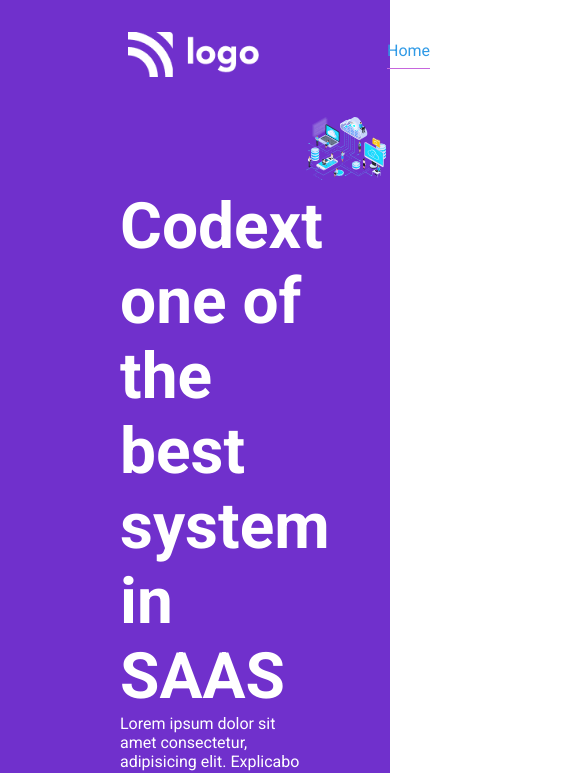
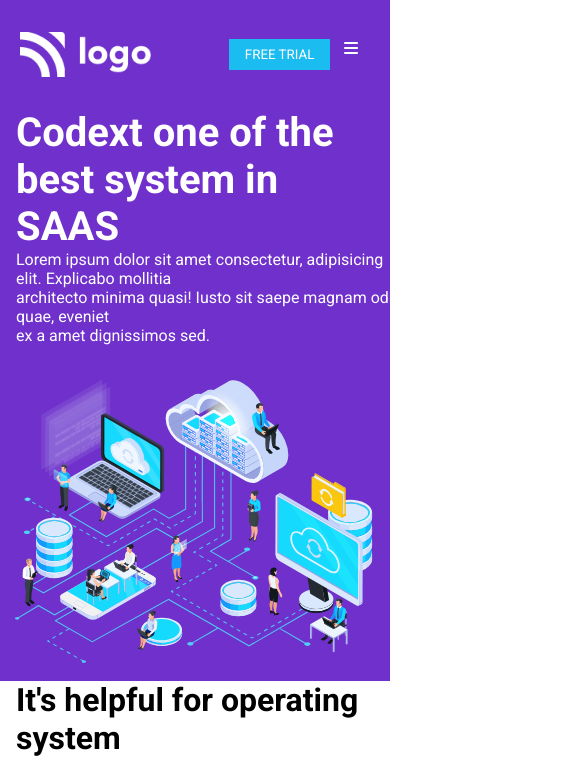
Before and after one commit to karanch577/css-project-13, a plain HTML site: page index.html in a window 390 px wide. Shown: the top 773 px of the page, 585 px wide, since content can reach past the window. Drawn offline with Linux system fonts and the light colour scheme.

Commit message:
responsiveness added

```diff
--- a/index.html
+++ b/index.html
@@ -16,18 +16,20 @@
         <div class="nav-right">
 
             <ul class="list">
-                <li class="list-items item-active">Home</li>
-                <li class="list-items">Services</li>
-                <li class="list-items">Pricing</li>
-                <li class="list-items">Testimonials</li>
-                <li class="list-items">Blog</li>
+                <a href="#"><li class="list-items item-active">Home</li></a>
+                <a href="#"><li class="list-items">Services</li></a>
+                <a href="#"><li class="list-items">Pricing</li></a>
+                <a href="#"><li class="list-items">Testimonials</li></a>
+                <a href="#"><li class="list-items">Blog</li></a>
             </ul>
             <button class="btn">FREE TRIAL</button>
         </div>
     </nav>
+
+    <!-- hero -->
     <div class="hero">
         <div class="hero-left">
-            <h1 class="hero-heading">Codext one of<br>the best system<br>in SAAS</h1>
+            <h1 class="hero-heading">Codext one of the best system in<br>SAAS</h1>
             <p class="description">Lorem ipsum dolor sit amet consectetur, adipisicing elit. Explicabo mollitia<br>architecto minima quasi! Iusto sit saepe magnam odit quae, eveniet<br>ex a amet dignissimos sed.</p>
         </div>
         <div class="hero-right">
--- a/style.css
+++ b/style.css
@@ -23,15 +23,24 @@ nav{
 .nav-right{
     display: flex;
     align-items: center;
+    width: 60%;
+    justify-content: space-between;
 }
 
 .list{
     list-style: none;
+    width: 65%;
     display: flex;
+    justify-content: space-between;
+}
+
+.list a{
+    text-decoration: none;
 }
 
 .list-items{
-    margin-right: 2em;
+    margin-right: 50%;
+    color: #fff;
 }
 
 .item-active{
@@ -43,8 +52,11 @@ nav{
 .btn{
     color: #fff;
     background-color: #1BBCEF;
-    padding: 1em 3em;
+    padding: 2% 4%;
     margin-right: 5em;
+    margin-left: 1em;
+    outline: none;
+    border: none;
 }
 
 /* Hero */
@@ -125,7 +137,7 @@ nav{
 /* card */
 
 .card{
-    margin: 1em 10em;
+    margin: 1em 10%;
 }
 
 .card .heading{
@@ -134,6 +146,8 @@ nav{
 
 .card-container{
     display: flex;
+    flex-wrap: wrap;
+    justify-content: center;
     gap: 3em;
 }
 
@@ -167,6 +181,8 @@ nav{
     align-items: center;
     box-shadow: 5px 5px 5px 5px #C3C3C3;
     border-radius: 15px;
+
+    width: 230px;
 }
 
 .cards .description{
@@ -179,3 +195,62 @@ nav{
     text-align: center;
     border-radius: 15px;
 }
+
+@media (max-width:940px) {
+    .list{
+        display: none;
+    }
+
+    .logo{
+        margin: 2em 5%;
+    }
+
+    .btn{
+        position: absolute;
+        right: -.5em;
+
+    }
+
+    nav::after {
+        font-family: "Font Awesome 6 Free";
+        font-weight: 900;
+        display: block;
+        content: "\f0c9";
+        position: absolute;
+        right: 2em;
+        top: 2.5em;
+      }
+
+    /* hero */
+    .hero{
+        flex-direction: column;
+    }
+
+    .hero-left,
+    .hero-right{
+        width: 100%;
+    }
+    .hero-left{
+        margin: 0 1em;
+    }
+
+    .hero-heading{
+        font-size: 2.5rem;
+    }
+
+    /* main */
+    .main{
+        flex-direction: column;
+    }
+
+    .main-left,
+    .main-right{
+        width: 100%;
+    }
+
+    .main-right{
+        order: -10;
+        margin: 0 1em;
+    }
+
+}
```
